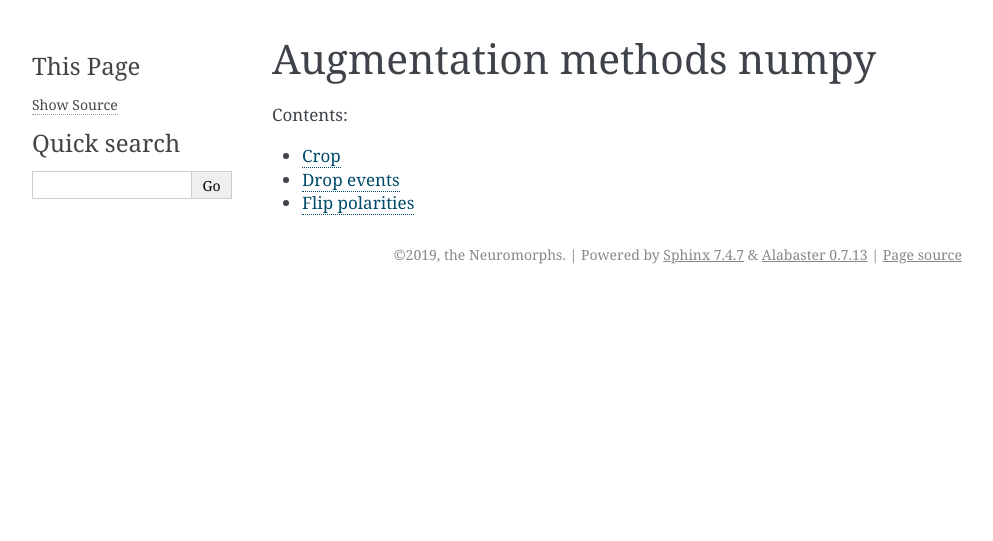
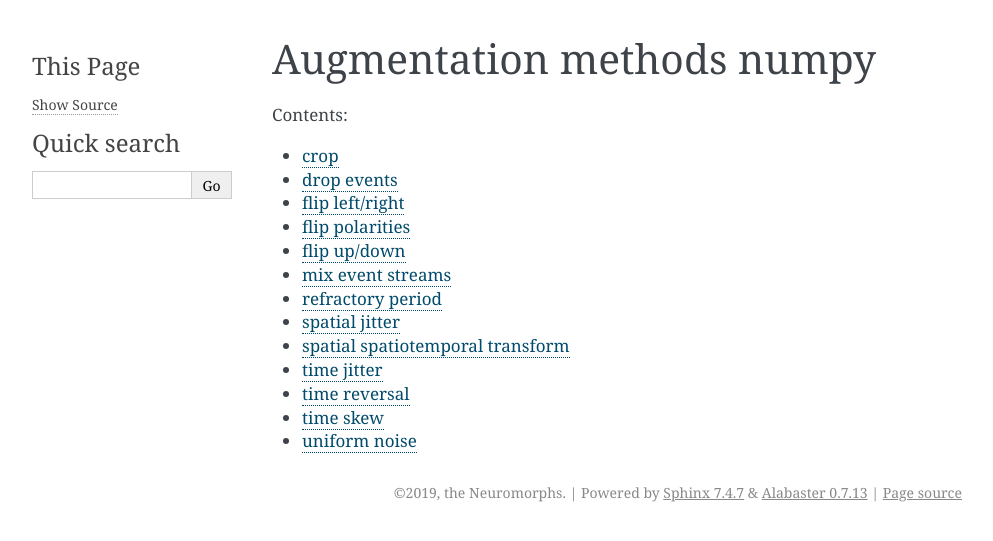
Before and after one commit to neuromorphs/tonic, a Sphinx documentation site: the page built from docs/methods-index.rst, in a window 1280 px wide. Shown: the top 541 px of the page, without its empty margins (148-1141 px from the left). Built offline with Sphinx 7.4.7, drawn with Linux system fonts in a browser that asks for light colours.

Commit message:
add .rst files for each method

```diff
--- a/docs/methods-index.rst
+++ b/docs/methods-index.rst
@@ -7,4 +7,14 @@ Augmentation methods numpy
 
    methods/crop
    methods/drop_event
+   methods/flip_lr
    methods/flip_polarity
+   methods/flip_ud
+   methods/mix_ev_streams
+   methods/refractory_period
+   methods/spatial_jitter
+   methods/st_transform
+   methods/time_jitter
+   methods/time_reversal
+   methods/time_skew
+   methods/uniform_noise
--- a/docs/methods/crop.rst
+++ b/docs/methods/crop.rst
@@ -1,4 +1,4 @@
-Crop
+crop
 =====
 
 .. automodule:: spike_data_augmentation.functional.crop.crop_numpy
--- a/docs/methods/drop_event.rst
+++ b/docs/methods/drop_event.rst
@@ -1,4 +1,4 @@
-Drop events
+drop events
 ===========
 
 .. automodule:: spike_data_augmentation.functional.drop_event.drop_event_numpy
--- /dev/null
+++ b/docs/methods/flip_lr.rst
@@ -0,0 +1,4 @@
+flip left/right
+=======================================================
+
+.. automodule:: spike_data_augmentation.functional.flip_lr.flip_lr_numpy
--- a/docs/methods/flip_polarity.rst
+++ b/docs/methods/flip_polarity.rst
@@ -1,4 +1,4 @@
-Flip polarities
+flip polarities
 =======================================================
 
 .. automodule:: spike_data_augmentation.functional.flip_polarity.flip_polarity_numpy
--- /dev/null
+++ b/docs/methods/flip_ud.rst
@@ -0,0 +1,4 @@
+flip up/down
+=======================================================
+
+.. automodule:: spike_data_augmentation.functional.flip_ud.flip_ud_numpy
--- /dev/null
+++ b/docs/methods/mix_ev_streams.rst
@@ -0,0 +1,4 @@
+mix event streams
+=======================================================
+
+.. automodule:: spike_data_augmentation.functional.mix_ev_streams.mix_ev_streams_numpy
--- /dev/null
+++ b/docs/methods/refractory_period.rst
@@ -0,0 +1,4 @@
+refractory period
+=======================================================
+
+.. automodule:: spike_data_augmentation.functional.refractory_period.refractory_period_numpy
--- /dev/null
+++ b/docs/methods/spatial_jitter.rst
@@ -0,0 +1,4 @@
+spatial jitter
+=======================================================
+
+.. automodule:: spike_data_augmentation.functional.spatial_jitter.spatial_jitter_numpy
--- /dev/null
+++ b/docs/methods/st_transform.rst
@@ -0,0 +1,4 @@
+spatial spatiotemporal transform
+=======================================================
+
+.. automodule:: spike_data_augmentation.functional.st_transform.st_transform_numpy
--- /dev/null
+++ b/docs/methods/time_jitter.rst
@@ -0,0 +1,4 @@
+time jitter
+=======================================================
+
+.. automodule:: spike_data_augmentation.functional.time_jitter.time_jitter_numpy
--- /dev/null
+++ b/docs/methods/time_reversal.rst
@@ -0,0 +1,4 @@
+time reversal
+=======================================================
+
+.. automodule:: spike_data_augmentation.functional.time_reversal.time_reversal_numpy
--- /dev/null
+++ b/docs/methods/time_skew.rst
@@ -0,0 +1,4 @@
+time skew
+=======================================================
+
+.. automodule:: spike_data_augmentation.functional.time_skew.time_skew_numpy
--- /dev/null
+++ b/docs/methods/uniform_noise.rst
@@ -0,0 +1,4 @@
+uniform noise
+=======================================================
+
+.. automodule:: spike_data_augmentation.functional.uniform_noise.uniform_noise_numpy
```
Also changed, not shown: 4 other files.
